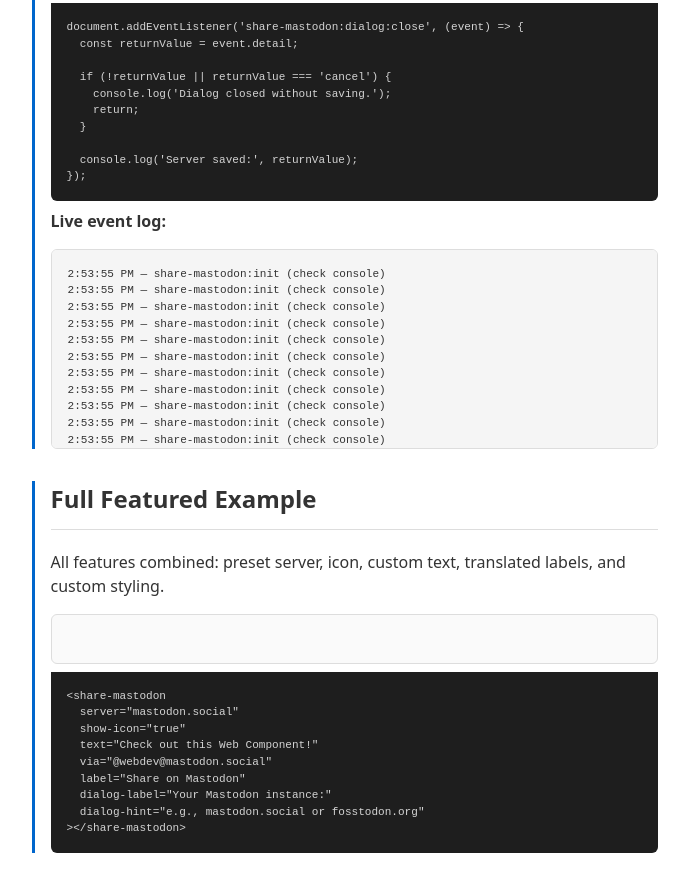
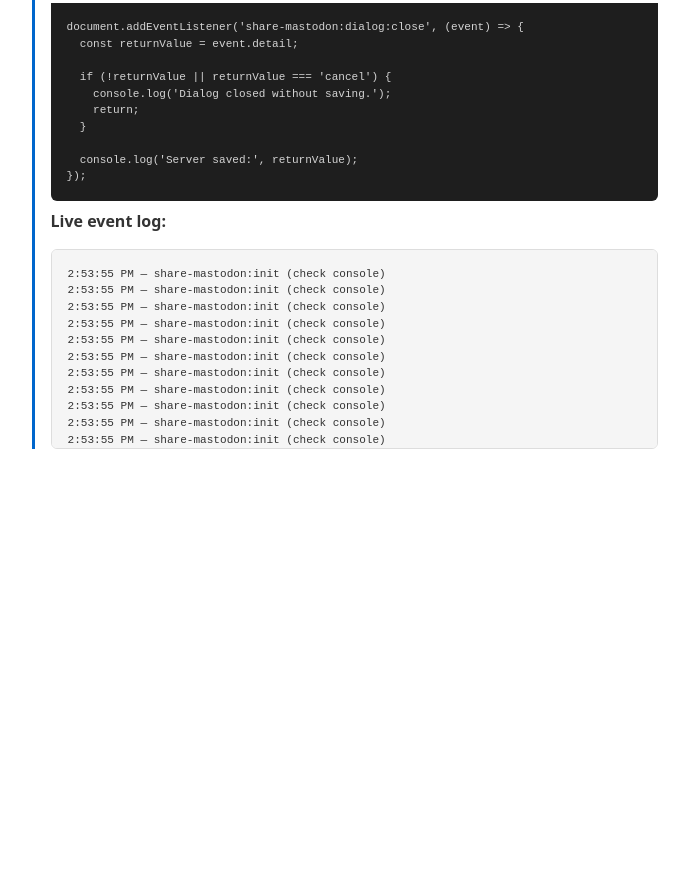
Before and after one commit to davidhund/share-mastodon-component, a website: page index.html in a window 1280 px wide. Shown: the part 5803-6694 px from the top of the page, without its empty margins (295-984 px from the left). After the commit the page ends 6300 px from the top, so only its background shows below. Drawn offline with Linux system fonts and the light colour scheme; files whose address does not match are found by name.

Commit message:
docs: remove Full Featured Example section from demo
Simplifies index.html and removes problematic label attribute example

```diff
--- a/index.html
+++ b/index.html
@@ -401,45 +401,6 @@
 	<div id="event-log" class="event-output empty"></div>
 </div>
 
-<!-- ═════════════════════════════════════════ -->
-<div class="demo-section">
-	<h2 class="demo-section__title">Full Featured Example</h2>
-	<p>All features combined: preset server, icon, custom text, translated labels, and custom styling.</p>
-
-	<div class="demo-box">
-		<style>
-			#full-featured {
-				--share-mastodon-gap: .5em;
-				--share-mastodon-link-gap: .75em;
-			}
-		</style>
-		<share-mastodon
-			id="full-featured"
-			server="mastodon.social"
-			show-icon="true"
-			text="Check out this Web Component!"
-			via="@webdev@mastodon.social"
-			label="Share on Mastodon"
-			label-explainer="Click to share this on Mastodon"
-			edit-text="Change instance"
-			dialog-label="Your Mastodon instance:"
-			dialog-hint="e.g., mastodon.social or fosstodon.org"
-			dialog-hint-invalid="'%SERVER%' is not recognized"
-			dialog-save="Share"
-			dialog-cancel="Close"
-		></share-mastodon>
-	</div>
-	<pre>&lt;share-mastodon
-  server="mastodon.social"
-  show-icon="true"
-  text="Check out this Web Component!"
-  via="@webdev@mastodon.social"
-  label="Share on Mastodon"
-  dialog-label="Your Mastodon instance:"
-  dialog-hint="e.g., mastodon.social or fosstodon.org"
-&gt;&lt;/share-mastodon&gt;</pre>
-</div>
-
 <!-- Load component and optional locales -->
 <script type="module" src="./dist/share-mastodon.min.js"></script>
 <script type="module" src="./dist/locales/nl.js"></script>
```
